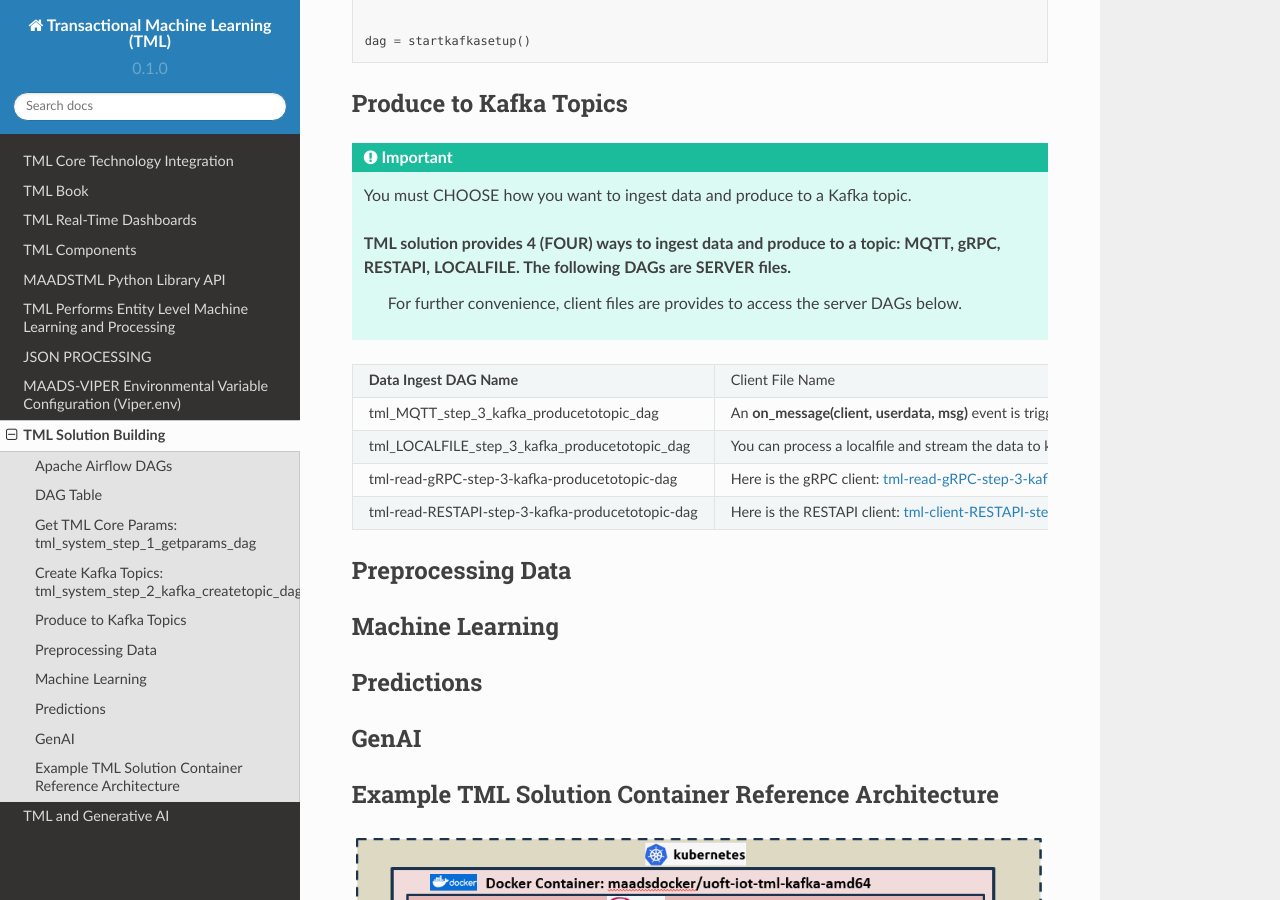
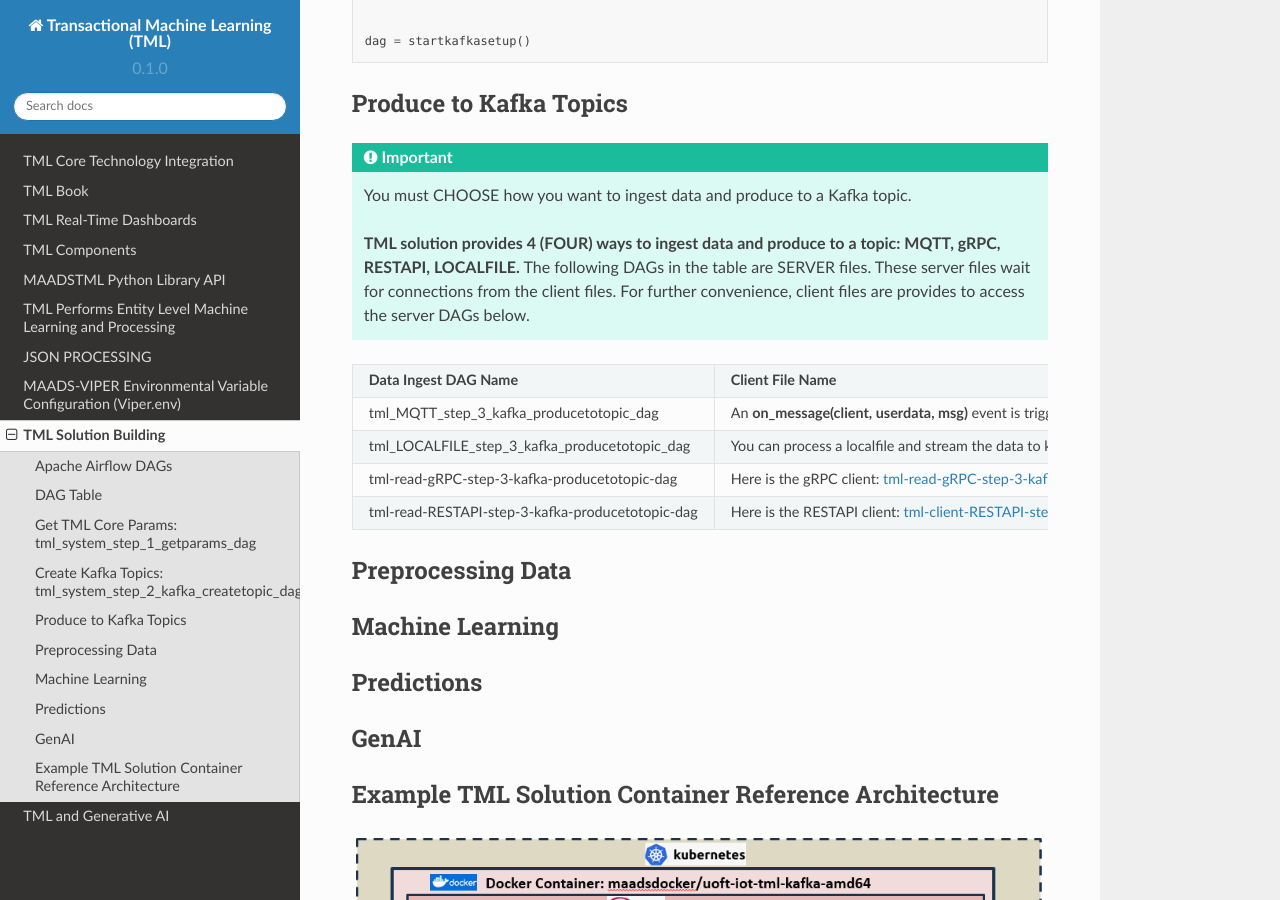
Before and after one commit to smaurice101/readthedocs, a Sphinx documentation site: the page built from docs/source/tmlbuilds.rst, in a window 1280 px wide and 900 px high, scrolled down 4577 px. Built offline with Sphinx 7.4.7 and the Read the Docs theme 2.0.0, drawn with Linux system fonts in a browser that asks for light colours.

Commit message:
Update tmlbuilds.rst

```diff
--- a/docs/source/tmlbuilds.rst
+++ b/docs/source/tmlbuilds.rst
@@ -244,13 +244,13 @@
 
    You must CHOOSE how you want to ingest data and produce to a Kafka topic.
 
-   **TML solution provides 4 (FOUR) ways to ingest data and produce to a topic: MQTT, gRPC, RESTAPI, LOCALFILE.**  The following DAGs are SERVER files.
-     For further convenience, client files are provides to access the server DAGs below.
+   **TML solution provides 4 (FOUR) ways to ingest data and produce to a topic: MQTT, gRPC, RESTAPI, LOCALFILE.**  The following DAGs in the table are SERVER
+   files.  These server files wait for connections from the client files. For further convenience, client files are provides to access the server DAGs below.
 
 .. list-table::
 
    * - **Data Ingest DAG Name**
-     - Client File Name
+     - **Client File Name**
      - **Description**
    * - tml_MQTT_step_3_kafka_producetotopic_dag
      - An **on_message(client, userdata, msg)** event is triggered by the MQTT broker.  This DAGs will automatically handle the on_message event
```
